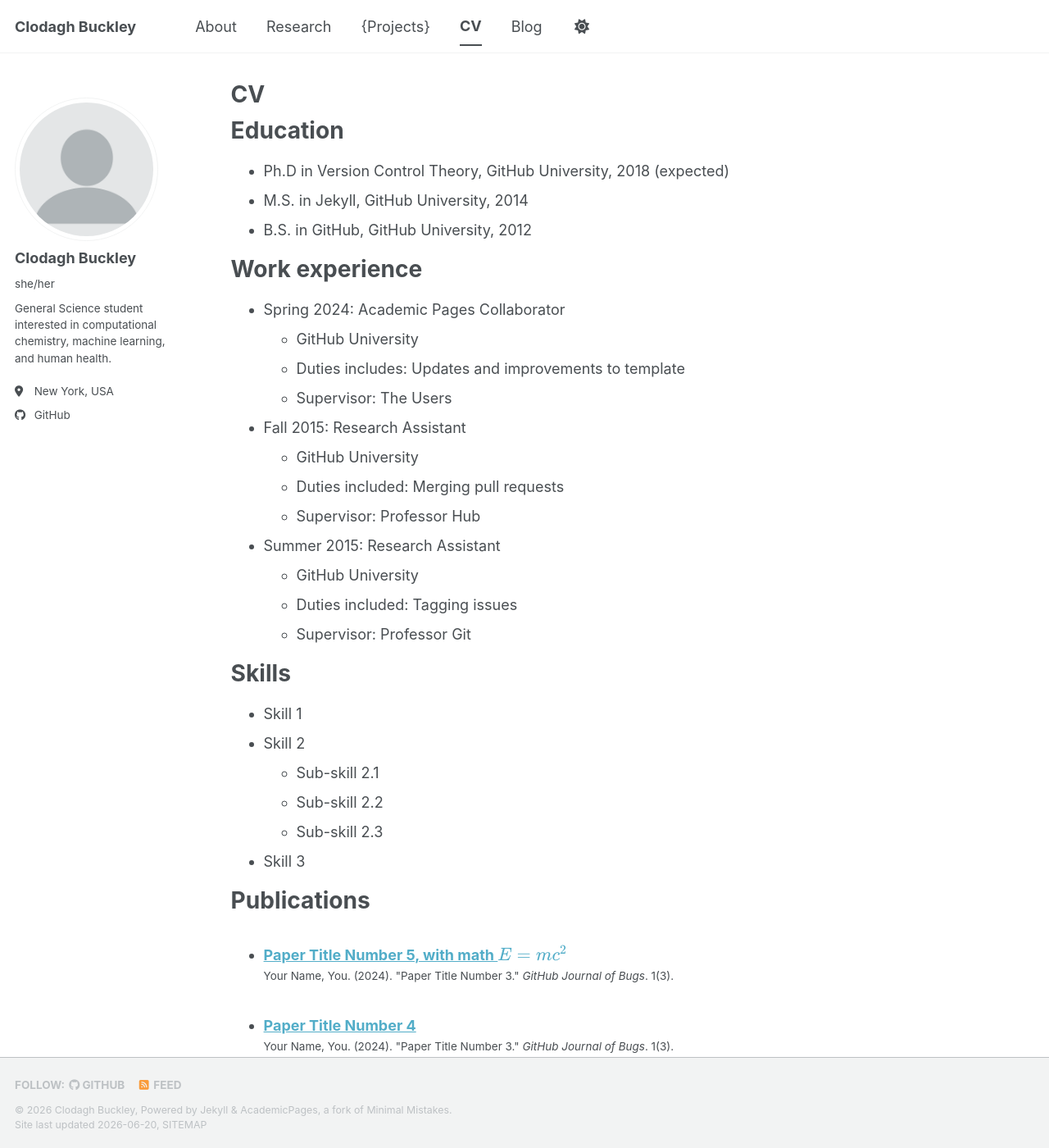
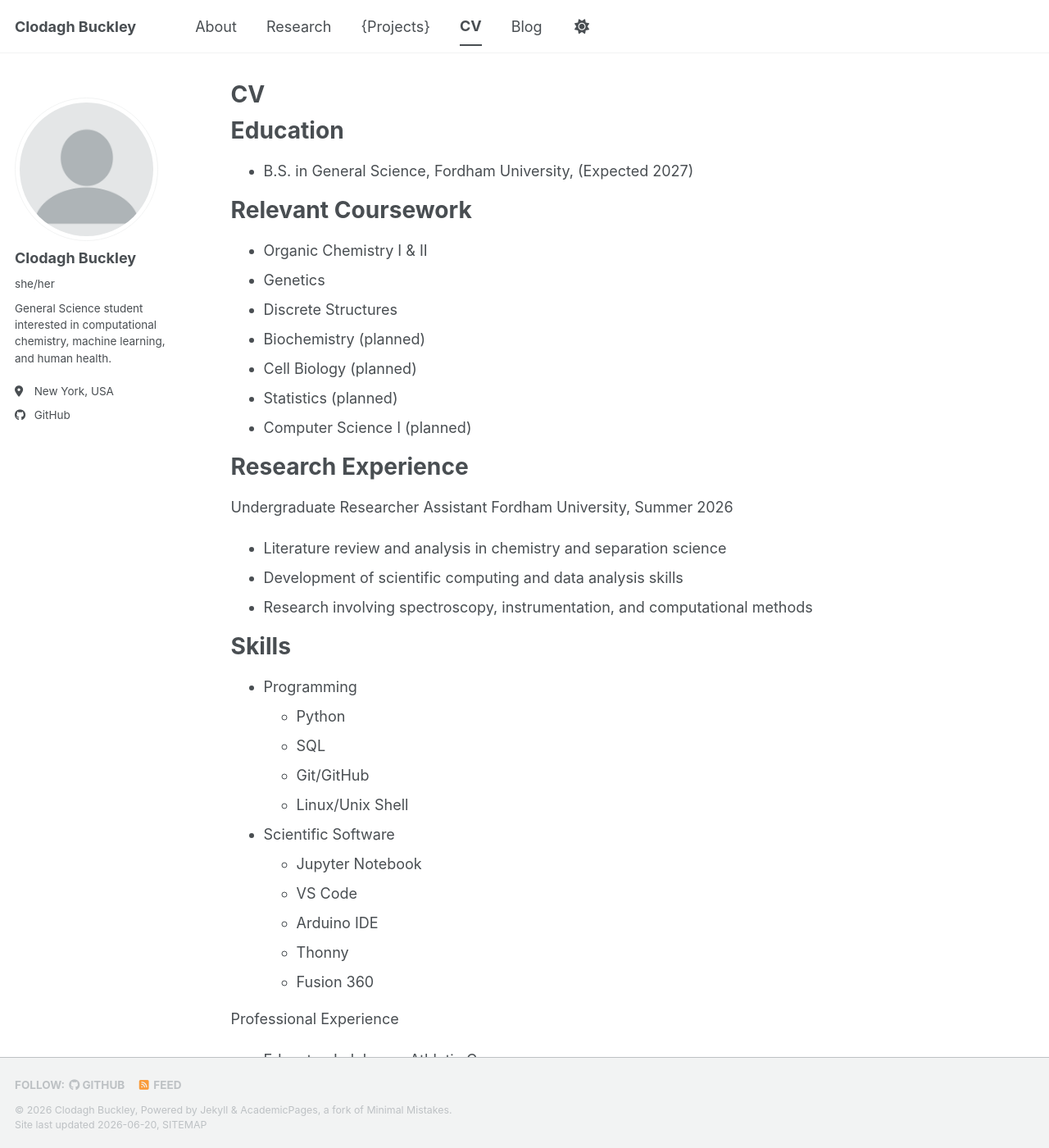
Before and after one commit to clodaghbuckley/clodaghbuckley.github.io, a Jekyll site: the page built from _pages/cv.md, in a window 1280 px wide and 1400 px high. Shown: the whole window at 82% size. Built offline with Jekyll 4.4.1, drawn with Linux system fonts in a browser that asks for light colours; a script bundle is joined from its source files by our own code; library files that are not in the unit come from our copies; some of the changed text lies outside the part shown.

Commit message:
Replace sample CV

```diff
--- a/_pages/cv.md
+++ b/_pages/cv.md
@@ -11,54 +11,48 @@ redirect_from:
 
 Education
 ======
-* Ph.D in Version Control Theory, GitHub University, 2018 (expected)
-* M.S. in Jekyll, GitHub University, 2014
-* B.S. in GitHub, GitHub University, 2012
+* B.S. in General Science, Fordham University, (Expected 2027)
 
-Work experience
+Relevant Coursework
 ======
-* Spring 2024: Academic Pages Collaborator
-  * GitHub University
-  * Duties includes: Updates and improvements to template
-  * Supervisor: The Users
+* Organic Chemistry I & II
+* Genetics
+* Discrete Structures
+* Biochemistry (planned)
+* Cell Biology (planned)
+* Statistics (planned)
+* Computer Science I (planned)
 
-* Fall 2015: Research Assistant
-  * GitHub University
-  * Duties included: Merging pull requests
-  * Supervisor: Professor Hub
-
-* Summer 2015: Research Assistant
-  * GitHub University
-  * Duties included: Tagging issues
-  * Supervisor: Professor Git
+Research Experience
+======
+Undergraduate Researcher Assistant
+Fordham University, Summer 2026
+* Literature review and analysis in chemistry and separation science
+* Development of scientific computing and data analysis skills
+* Research involving spectroscopy, instrumentation, and computational methods
 
 Skills
 ======
-* Skill 1
-* Skill 2
-  * Sub-skill 2.1
-  * Sub-skill 2.2
-  * Sub-skill 2.3
-* Skill 3
+* Programming
+  * Python
+  * SQL
+  * Git/GitHub
+  * Linux/Unix Shell
 
-Publications
-======
-  <ul>{% for post in site.publications reversed %}
-    {% include archive-single-cv.html %}
-  {% endfor %}</ul>
+* Scientific Software
+  * Jupyter Notebook
+  * VS Code
+  * Arduino IDE
+  * Thonny
+  * Fusion 360
 
-Talks
-======
-  <ul>{% for post in site.talks reversed %}
-    {% include archive-single-talk-cv.html  %}
-  {% endfor %}</ul>
 
-Teaching
-======
-  <ul>{% for post in site.teaching reversed %}
-    {% include archive-single-cv.html %}
-  {% endfor %}</ul>
+Professional Experience
+* Educator, Lululemon Athletic Co.
+*
 
 Service and leadership
 ======
-* Currently signed in to 43 different slack teams
+* Disaster Action Team Specialist, American Red Cross, June 2025 - Current
+* Orientation Leader, Summer 2024
+*
```
